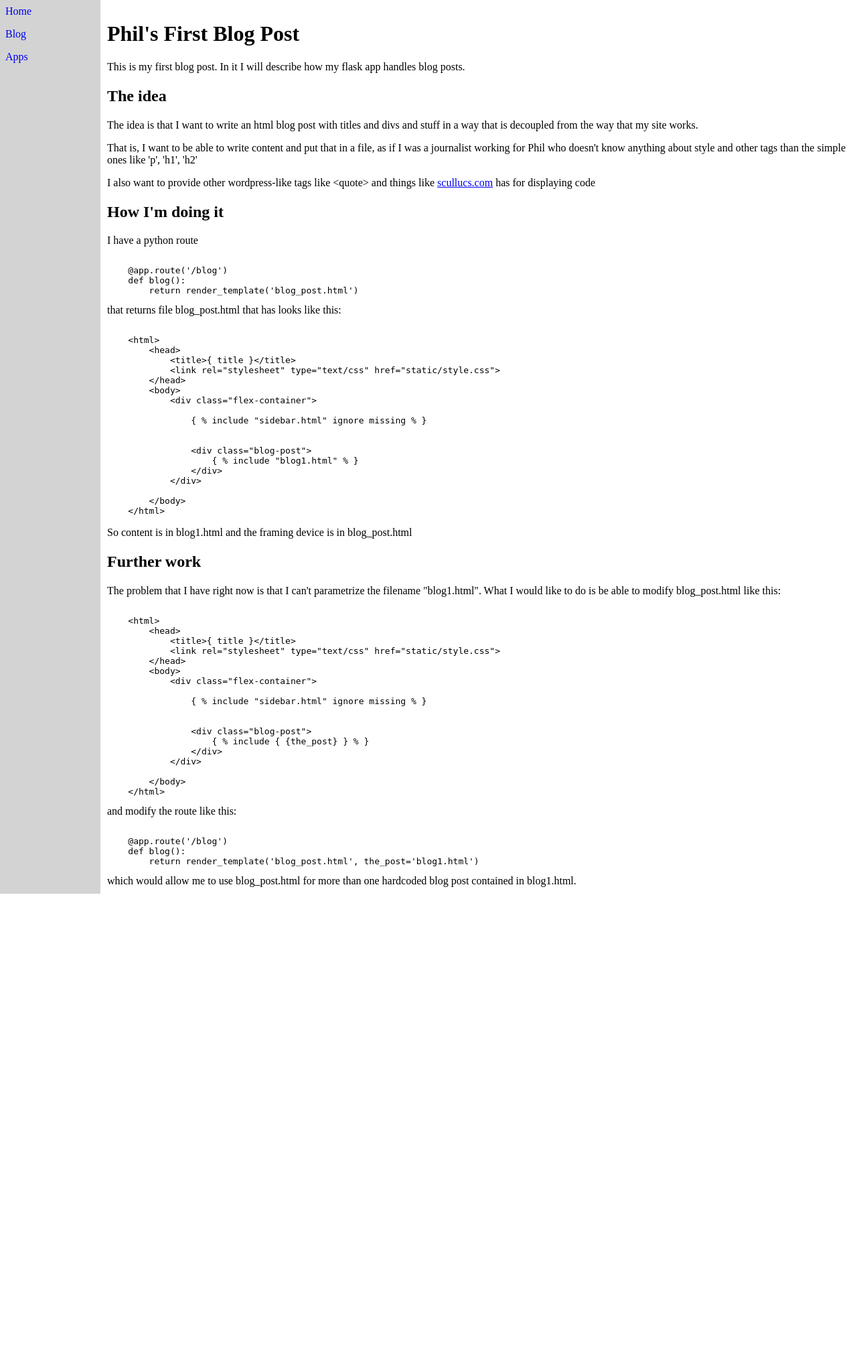
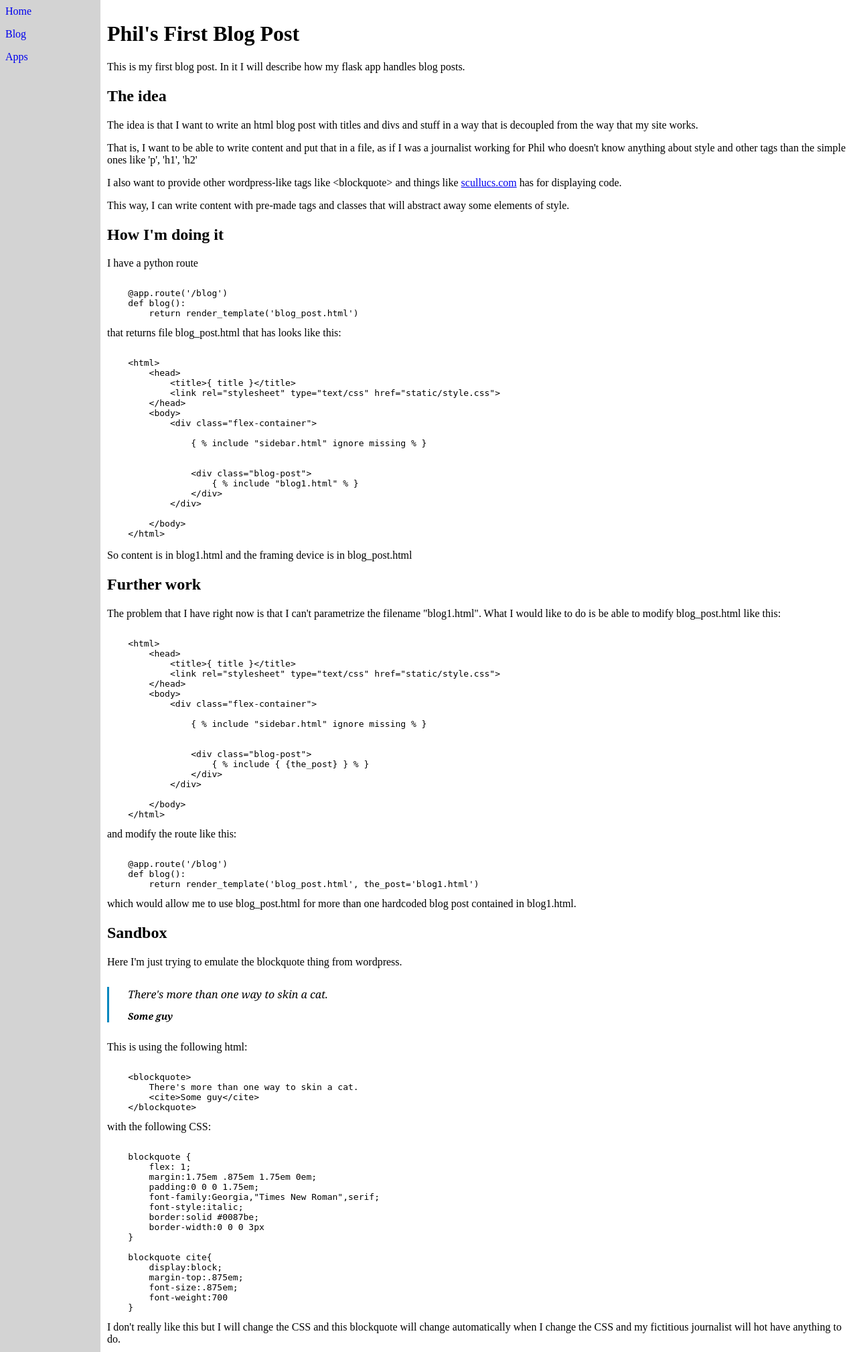
Before and after one commit to PhilippeCarphin/flask_test, a Flask app: page /blog in a window 1280 px wide. Shown: the whole page at 67% size. Before the commit the page ends 1334 px from the top, so only its background shows below. Run offline with Flask 2, Linux system fonts and the light colour scheme; parts of the project's set-up code (start-up, migrations or seed data) failed here and were passed over.

Commit message:
Trying to lift the blockquote style from wordpress

```diff
--- a/app/static/style.css
+++ b/app/static/style.css
@@ -46,3 +46,20 @@ h1,h2,h3 {
     flex: 1;
     padding: 10px;
 }
+
+blockquote {
+    flex: 1;
+	margin:1.75em .875em 1.75em 0em;
+	padding:0 0 0 1.75em;
+	font-family:Georgia,"Times New Roman",serif;
+	font-style:italic;
+	border:solid #0087be;
+	border-width:0 0 0 3px
+}
+
+blockquote cite{
+    display:block;
+    margin-top:.875em;
+    font-size:.875em;
+    font-weight:700
+}
--- a/app/templates/blog1.html
+++ b/app/templates/blog1.html
@@ -10,7 +10,10 @@ the way that my site works.</p>
 <p>That is, I want to be able to write content and put that in a file, as if I was a journalist working for Phil who
 doesn't know anything about style and other tags than the simple ones like 'p', 'h1', 'h2'</p>
 
-<p>I also want to provide other wordpress-like tags like &ltquote&gt and things like <a href="http://scullucs.com">scullucs.com</a> has for displaying code</p>
+<p>I also want to provide other wordpress-like tags like &ltblockquote&gt and things like
+    <a href="http://scullucs.com">scullucs.com</a> has for displaying code.</p>
+
+<p>This way, I can write content with pre-made tags and classes that will abstract away some elements of style.</p>
 
 <h2>How I'm doing it</h2>
 
@@ -79,3 +82,42 @@ and modify the route like this:
 </code></pre>
 
 which would allow me to use blog_post.html for more than one hardcoded blog post contained in blog1.html.
+
+<h2>Sandbox</h2>
+
+Here I'm just trying to emulate the blockquote thing from wordpress.
+<blockquote>
+    There's more than one way to skin a cat.
+    <cite>Some guy</cite>
+</blockquote>
+
+This is using the following html:
+<pre><code class="html">
+    &ltblockquote&gt
+        There's more than one way to skin a cat.
+        &ltcite&gtSome guy&lt/cite&gt
+    &lt/blockquote&gt
+</code></pre>
+
+with the following CSS:
+<pre><code class="html">
+    blockquote {
+        flex: 1;
+        margin:1.75em .875em 1.75em 0em;
+        padding:0 0 0 1.75em;
+        font-family:Georgia,"Times New Roman",serif;
+        font-style:italic;
+        border:solid #0087be;
+        border-width:0 0 0 3px
+    }
+
+    blockquote cite{
+        display:block;
+        margin-top:.875em;
+        font-size:.875em;
+        font-weight:700
+    }
+</code></pre>
+
+I don't really like this but I will change the CSS and this blockquote will change automatically when I change the
+CSS and my fictitious journalist will hot have anything to do.
```
